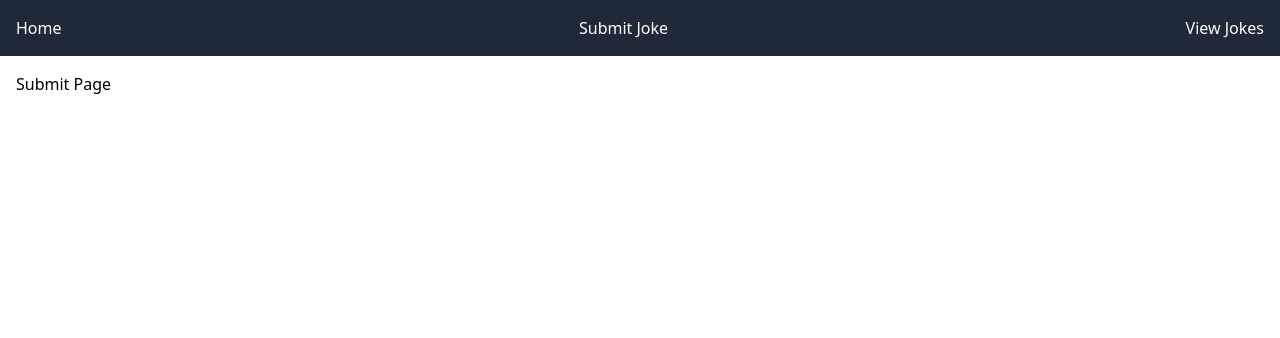
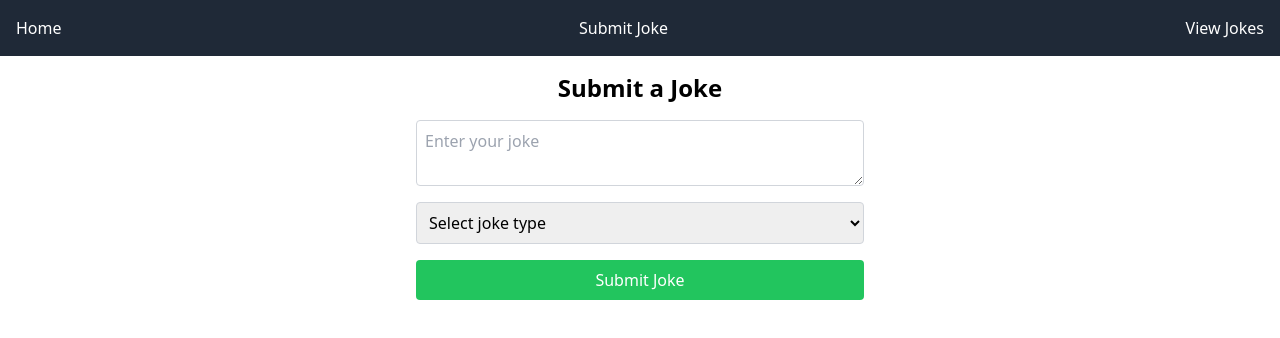
Before and after one commit to RuzbihanZaleek/jokes-service-frontend, a Next.js app: page /submit in a window 1280 px wide. Shown: the top 338 px of the page. Built offline with nearby package versions, Linux system fonts and the light colour scheme.

Commit message:
Joke Submit Page

```diff
--- a/app/submit/page.tsx
+++ b/app/submit/page.tsx
@@ -1,9 +1,12 @@
-const page = () => {
+import JokeForm from "../components/JokeForm";
+
+const SubmitPage = () => {
   return (
-    <div>
-      Submit Page
+    <div className="flex flex-col items-center space-y-4 w-full max-w-md mx-auto">
+      <h1 className="text-2xl font-bold">Submit a Joke</h1>
+      <JokeForm />
     </div>
-  )
-}
+  );
+};
 
-export default page
+export default SubmitPage;
```
